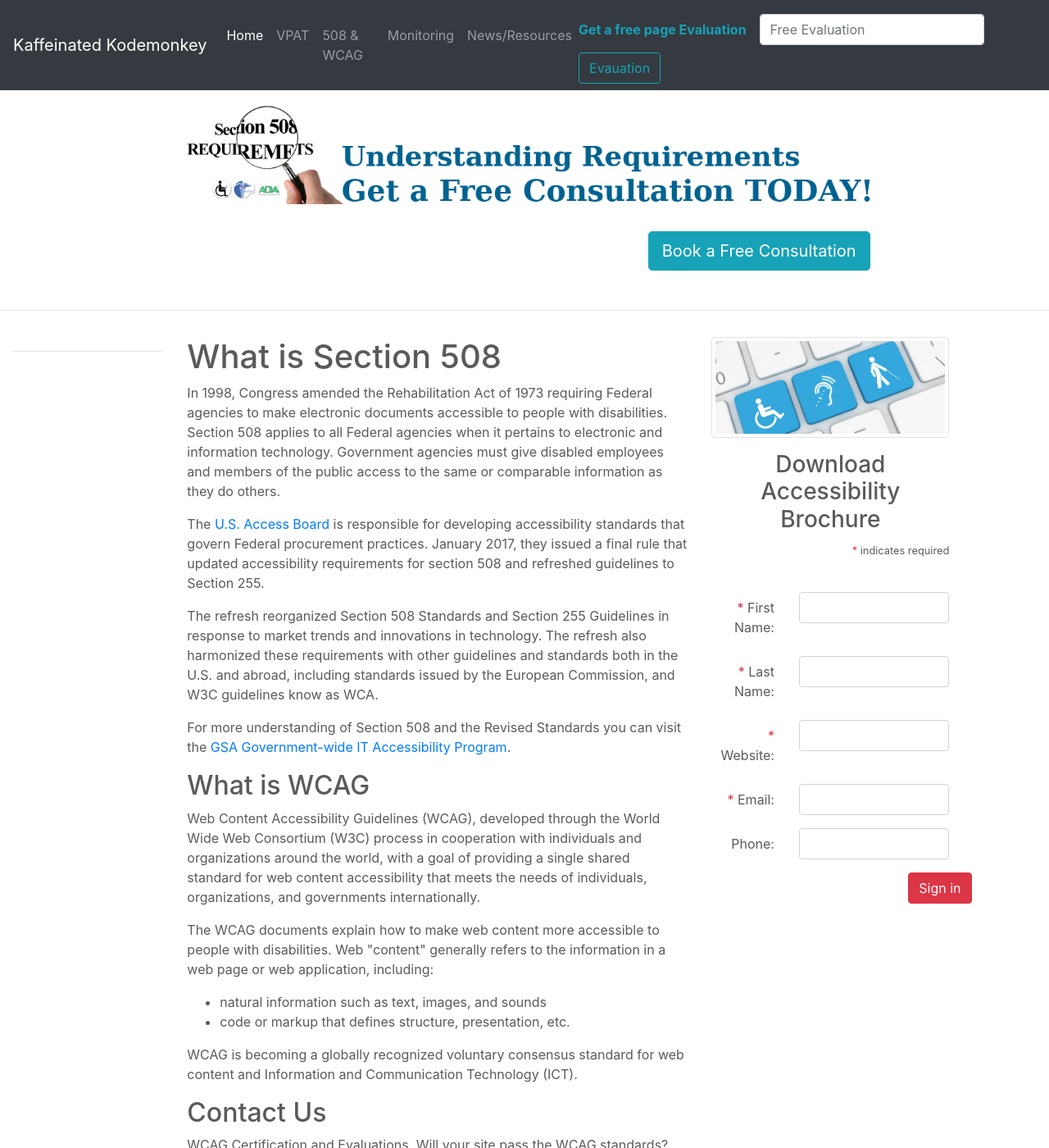
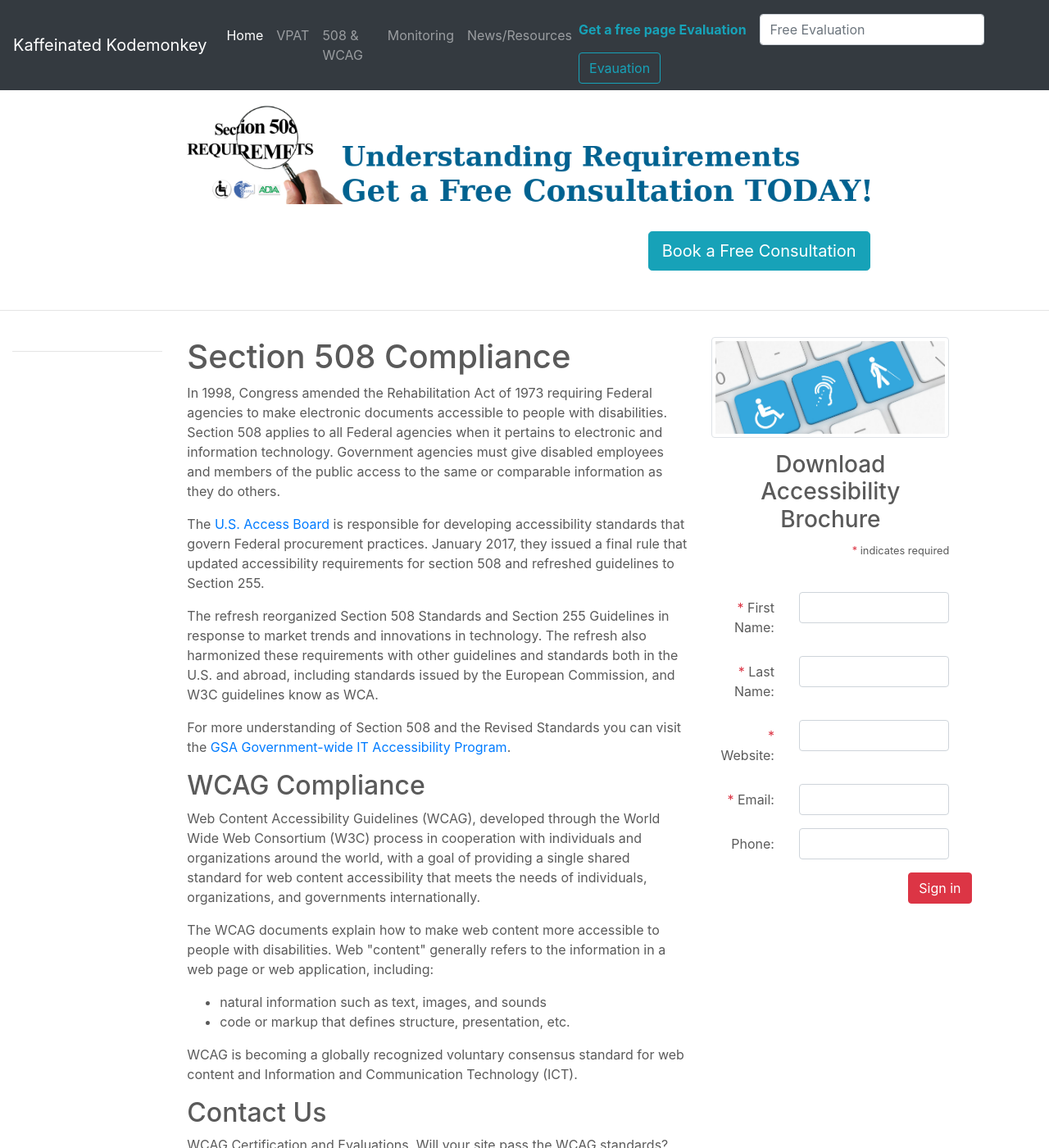
Before and after one commit to Kaffeianted-Kodemonkey/VPAT-Compliant, a Jekyll site: the page built from 508.html, in a window 1280 px wide and 1400 px high. Shown: the whole window at 82% size. Built offline with Jekyll 4.4.1, drawn with Linux system fonts in a browser that asks for light colours; comment, search, counter and statistics services are not loaded.

Commit message:
update 508.html

```diff
--- a/508.html
+++ b/508.html
@@ -8,7 +8,7 @@ image: Section508.png
 alt: Section 508 Requirments
 ---
 
-<h1>What is Section 508</h1>
+<h1>Section 508 Compliance</h1>
 
 <!--<p>If your business is a federal government agency, or receives funding/assistance from the federal government then you have to abide by section Section 508
 requirements.</p>-->
@@ -27,7 +27,7 @@ W3C guidelines know as WCA.</p>
 <p>For more understanding of Section 508 and the Revised Standards you can visit the <a href="https://www.section508.gov/manage/laws-and-policies" target="_blank">GSA
 Government-wide IT Accessibility Program</a>.</p>
 
-<h2>What is WCAG</h2>
+<h2>WCAG Compliance</h2>
 
 <p>Web Content Accessibility Guidelines (WCAG), developed through the World Wide Web Consortium (W3C) process in cooperation with individuals and
 organizations around the world, with a goal of providing a single shared standard for web content accessibility that meets the needs of individuals,
```
